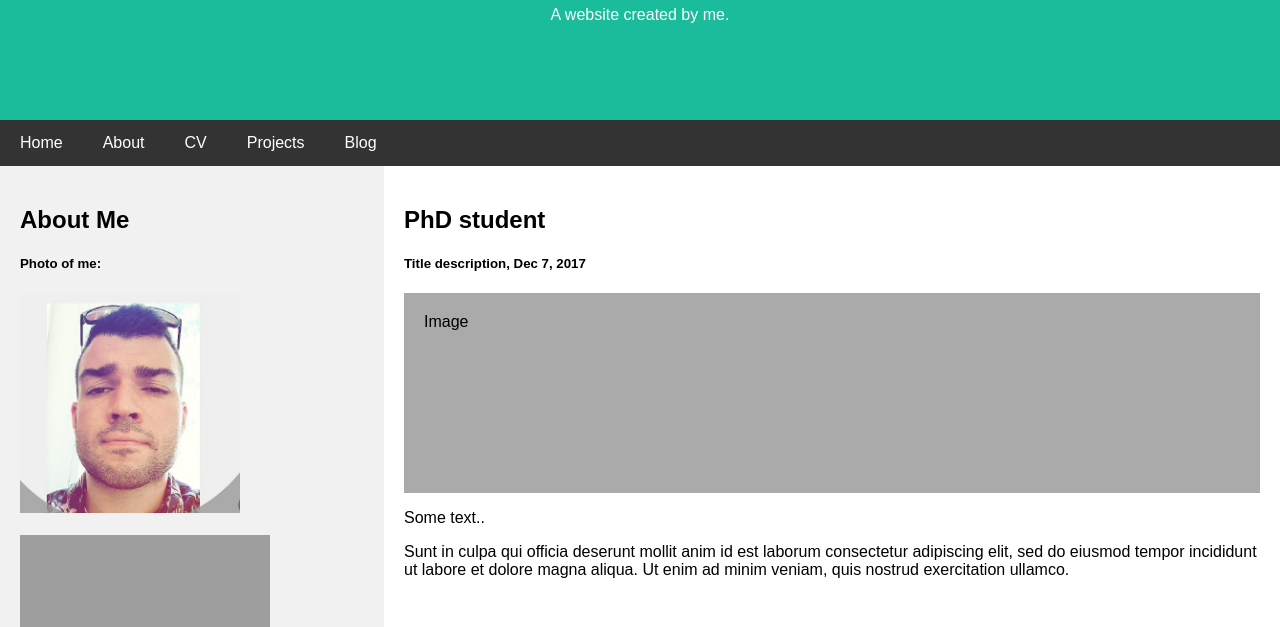
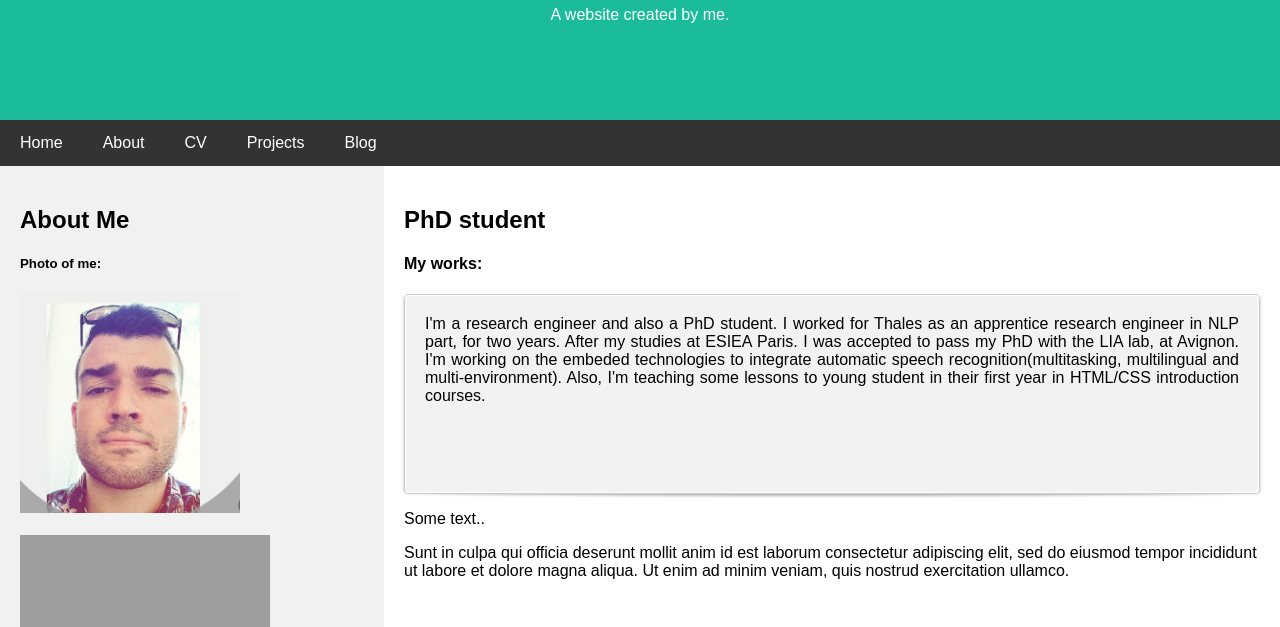
Before and after one commit to SylvainVerdy/SylvainVerdy.io, a plain HTML site: page about.html in a window 1280 px wide. Shown: the part 173-800 px from the top of the page. Drawn offline with Linux system fonts and the light colour scheme; grey boxes are pictures that could not be loaded.

Commit message:
add description in about.html and change design

```diff
--- a/about.html
+++ b/about.html
@@ -34,8 +34,13 @@
             </div>
             <div class="main">
               <h2>PhD student</h2>
-              <h5>Title description, Dec 7, 2017</h5>
-              <div class="fakeimg" style="height:200px;">Image</div>
+              <h4>My works:</h4>
+              <div class="shadow">
+                <div class="container" style="height:200px; text-align: justify;"> I'm a research engineer and also a PhD student. I worked for Thales as an apprentice research engineer in NLP part, for two years. After my studies at ESIEA Paris.
+                  I was accepted to pass my PhD with the LIA lab, at Avignon. I'm working on the embeded technologies to integrate automatic speech recognition(multitasking, multilingual and multi-environment).
+                  Also, I'm teaching some lessons to young student in their first year in HTML/CSS introduction courses.
+                 </div>
+              </div>
               <p>Some text..</p>
               <p>Sunt in culpa qui officia deserunt mollit anim id est laborum consectetur adipiscing elit, sed do eiusmod tempor incididunt ut labore et dolore magna aliqua. Ut enim ad minim veniam, quis nostrud exercitation ullamco.</p>
               <br>
--- a/css/style.css
+++ b/css/style.css
@@ -87,6 +87,23 @@
     background: #ddd;
   }
 
+  .shadow {
+    -webkit-border-radius: 0% 0% 100% 100% / 0% 0% 8px 8px;
+    -webkit-box-shadow: rgba(0, 0, 0,.30) 0 2px 3px;
+    }
+    .container {
+      width: 100%;
+      padding: 20px;
+
+      height: 80vh;
+      background: #F2F2F2;
+      border: 1px solid #ccc;
+      box-shadow: 1px 1px 2px #fff inset,
+                  -1px -1px 2px #fff inset;
+      border-radius: 3px/6px;
+
+
+    }
   /* Responsive layout - when the screen is less than 700px wide, make the two columns stack on top of each other instead of next to each other */
   @media screen and (max-width: 700px) {
     .row {
```
Also changed, not shown: js/script.js (added).
